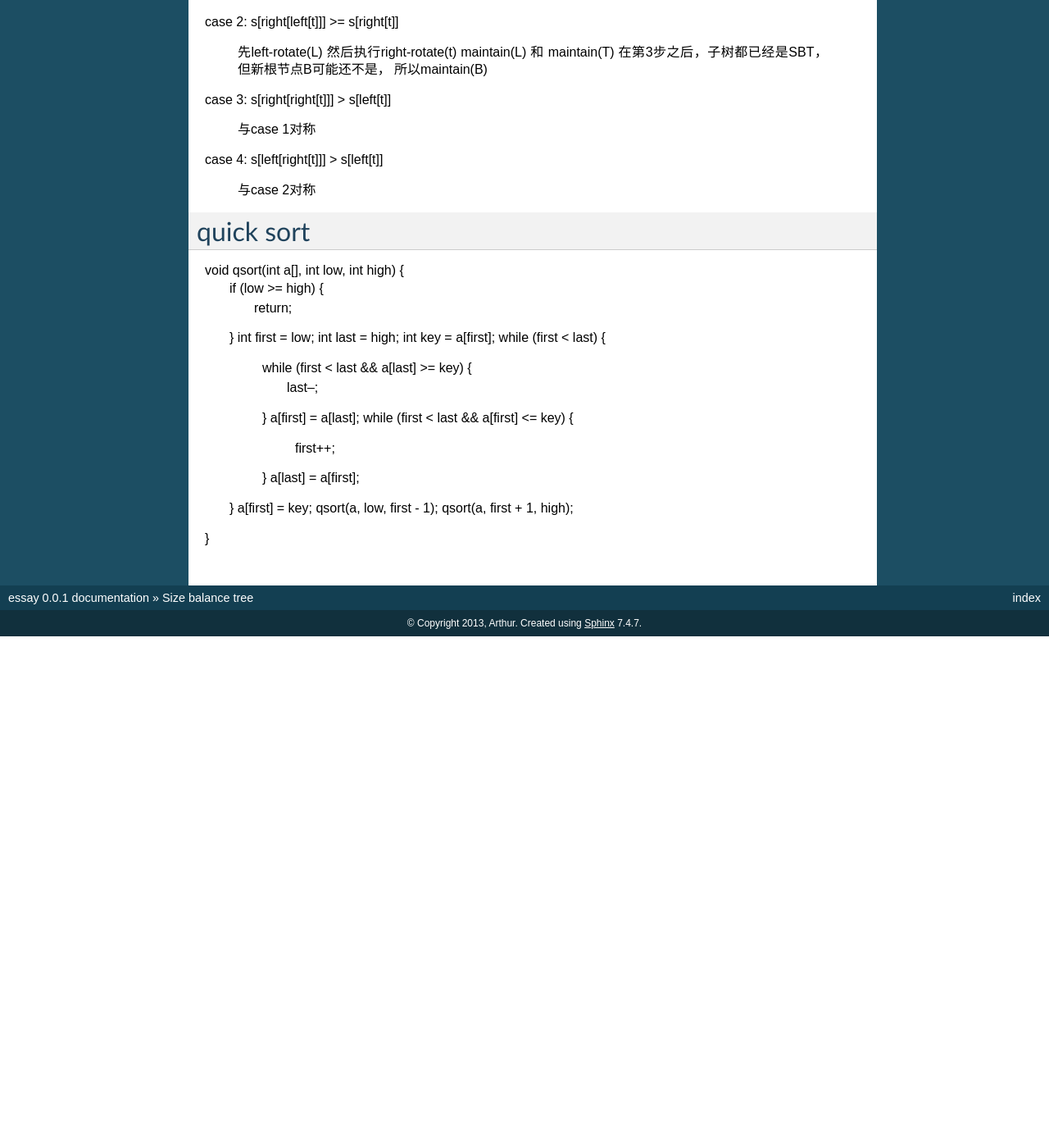
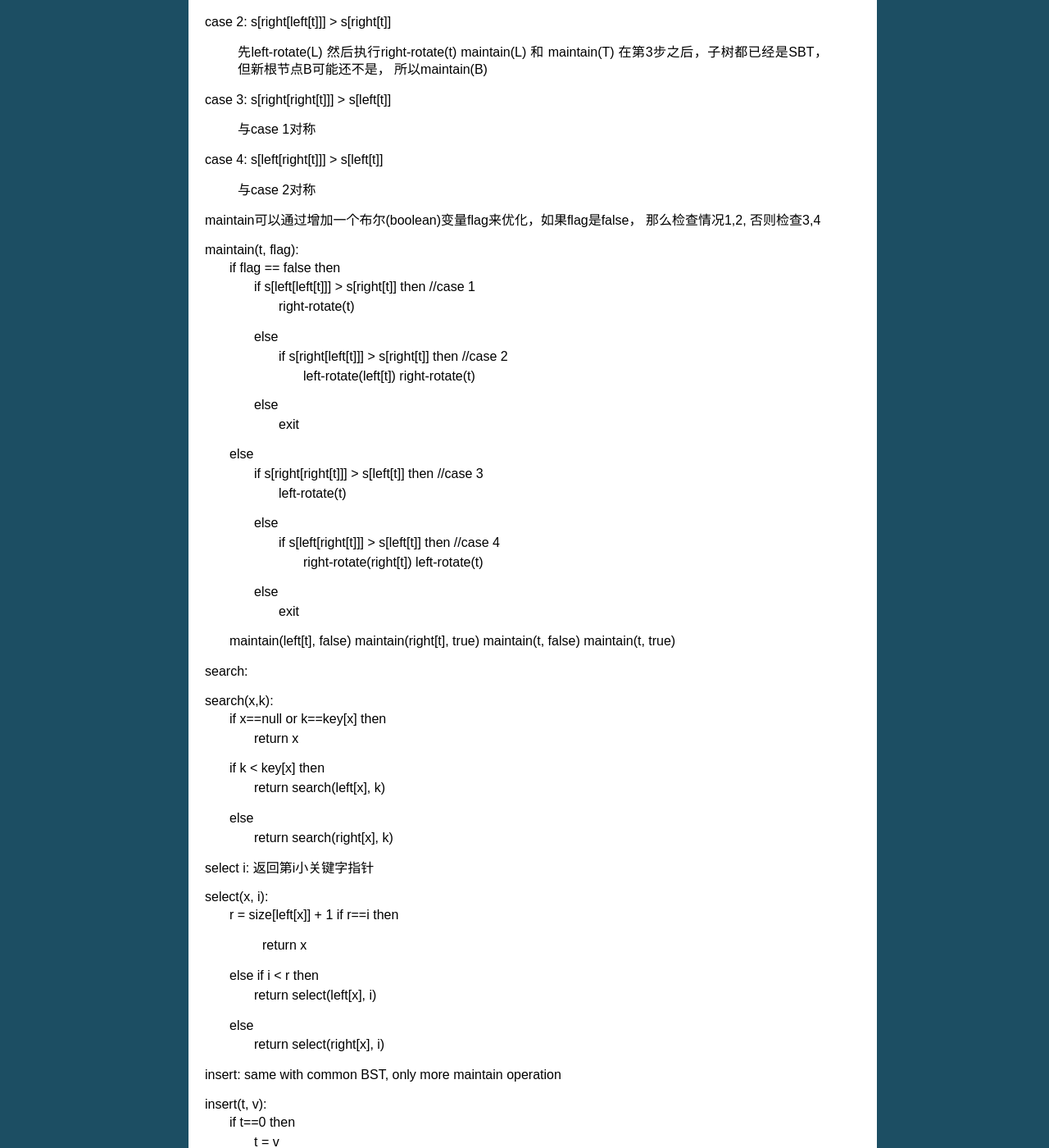
Before and after one commit to largetalk/newdatum, a Sphinx documentation site: the page built from docs/source/201411/algorithm.rst, in a window 1280 px wide and 1400 px high, scrolled down 459 px. Shown: the whole window at 82% size. Built offline with Sphinx 7.4.7, drawn with Linux system fonts in a browser that asks for light colours; formulas are drawn with MathJax 3; before the commit the page ends 1235 px from its top, so only the background shows below that; some of the changed text lies outside the part shown.

Commit message:
complete size balance tree

```diff
--- a/docs/source/201411/algorithm.rst
+++ b/docs/source/201411/algorithm.rst
@@ -36,7 +36,7 @@ case 1：s[left[left[t]]] > s[right[t]]
   这之后，有时，这棵树可能还不是SBT， 所以仍有必要调用maintain(t)
   节点L的右子树可能被连续调整，所以可能由于性质被破坏需要运行maintain(L)
 
-case 2: s[right[left[t]]] >= s[right[t]]
+case 2: s[right[left[t]]] > s[right[t]]
 
   先left-rotate(L)
   然后执行right-rotate(t)
@@ -50,6 +50,67 @@ case 3: s[right[right[t]]] > s[left[t]]
 case 4: s[left[right[t]]] > s[left[t]]
 
   与case 2对称
+
+maintain可以通过增加一个布尔(boolean)变量flag来优化，如果flag是false， 那么检查情况1,2, 否则检查3,4
+
+maintain(t, flag):
+  if flag == false then
+    if s[left[left[t]]] > s[right[t]] then //case 1
+      right-rotate(t)
+    else
+      if s[right[left[t]]] > s[right[t]] then //case 2
+        left-rotate(left[t])
+        right-rotate(t)
+    else
+      exit
+  else
+    if s[right[right[t]]] > s[left[t]] then //case 3
+      left-rotate(t)
+    else
+      if s[left[right[t]]] > s[left[t]] then //case 4
+        right-rotate(right[t])
+        left-rotate(t)
+    else
+      exit
+  maintain(left[t], false)
+  maintain(right[t], true)
+  maintain(t, false)
+  maintain(t, true)
+
+
+search:
+
+search(x,k):
+  if x==null or k==key[x] then
+    return x
+  if k < key[x] then
+    return search(left[x], k)
+  else
+    return search(right[x], k)
+
+select i: 返回第i小关键字指针
+
+select(x, i):
+  r = size[left[x]] + 1
+  if r==i then
+    return x
+  else if i < r then
+    return select(left[x], i)
+  else
+    return select(right[x], i)
+
+insert: same with common BST, only more maintain operation
+
+insert(t, v):
+  if t==0 then
+    t = v
+  else
+    s[t] = s[t] + 1
+    if v < key[t] then
+      insert(left[t], v)
+    else
+      insert(right[t], v)
+  maintain(t, v>=key[t])
 
 
 
```
